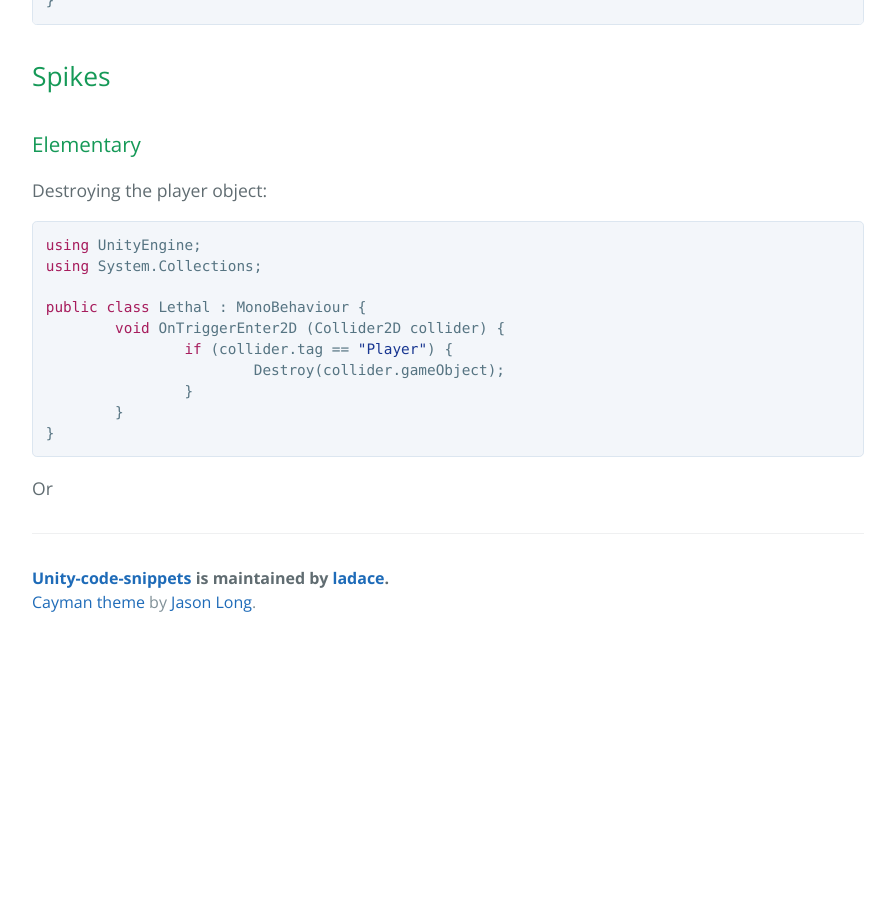
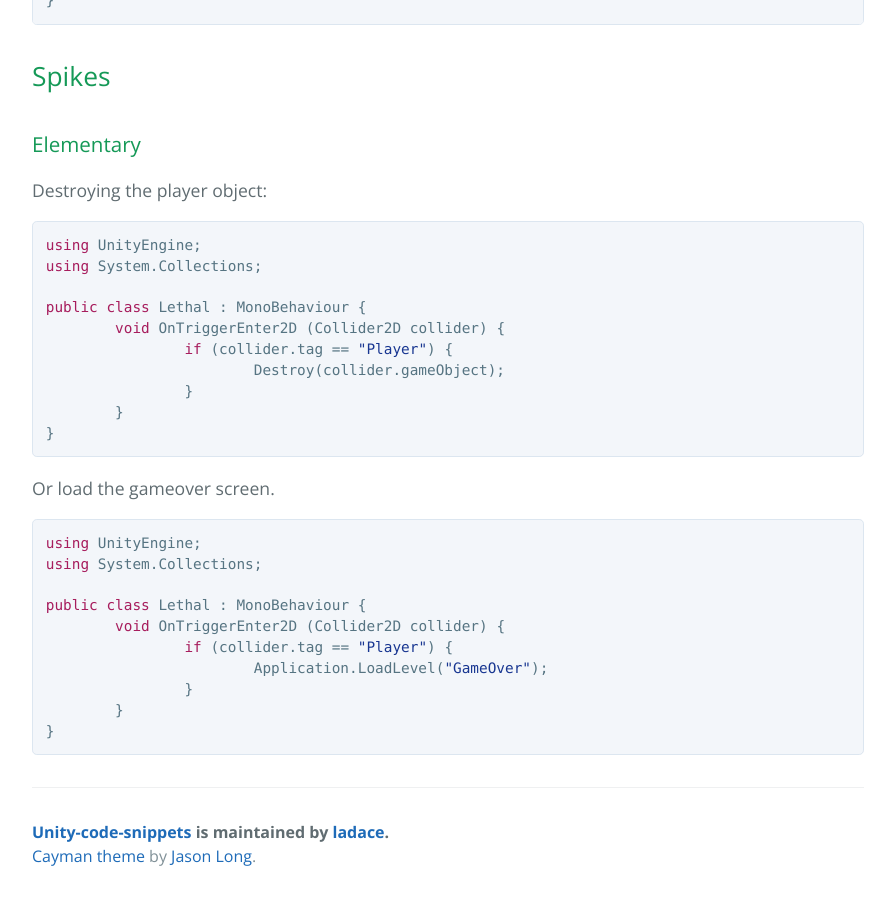
Before and after one commit to ladace/unity-code-snippets, a Jekyll site: the page built from platformer.md, in a window 1280 px wide and 900 px high, scrolled down 1694 px. Shown: the whole window, without its empty margins (192-1087 px from the left). Built offline with Jekyll 4.4.1, drawn with Linux system fonts in a browser that asks for light colours; Markdown is read by kramdown in place of the engine named in the settings; before the commit the page ends 2340 px from its top, so only the background shows below that.

Commit message:
Update platformer.md

````diff
--- a/platformer.md
+++ b/platformer.md
@@ -80,4 +80,17 @@ public class Lethal : MonoBehaviour {
 }
 ```
 
-Or
+Or load the gameover screen.
+
+```csharp
+using UnityEngine;
+using System.Collections;
+
+public class Lethal : MonoBehaviour {
+	void OnTriggerEnter2D (Collider2D collider) {
+		if (collider.tag == "Player") {
+			Application.LoadLevel("GameOver");
+		}
+	}
+}
+```
````
